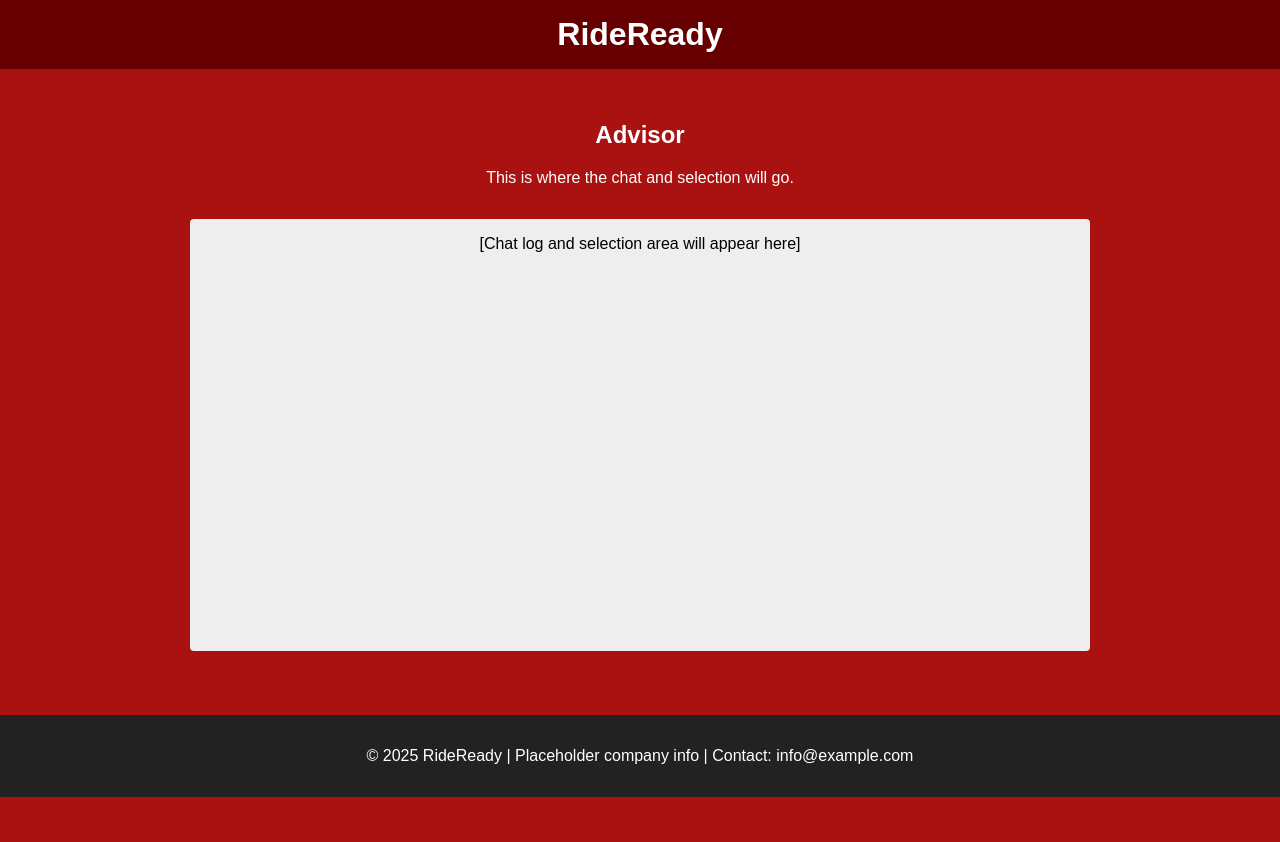
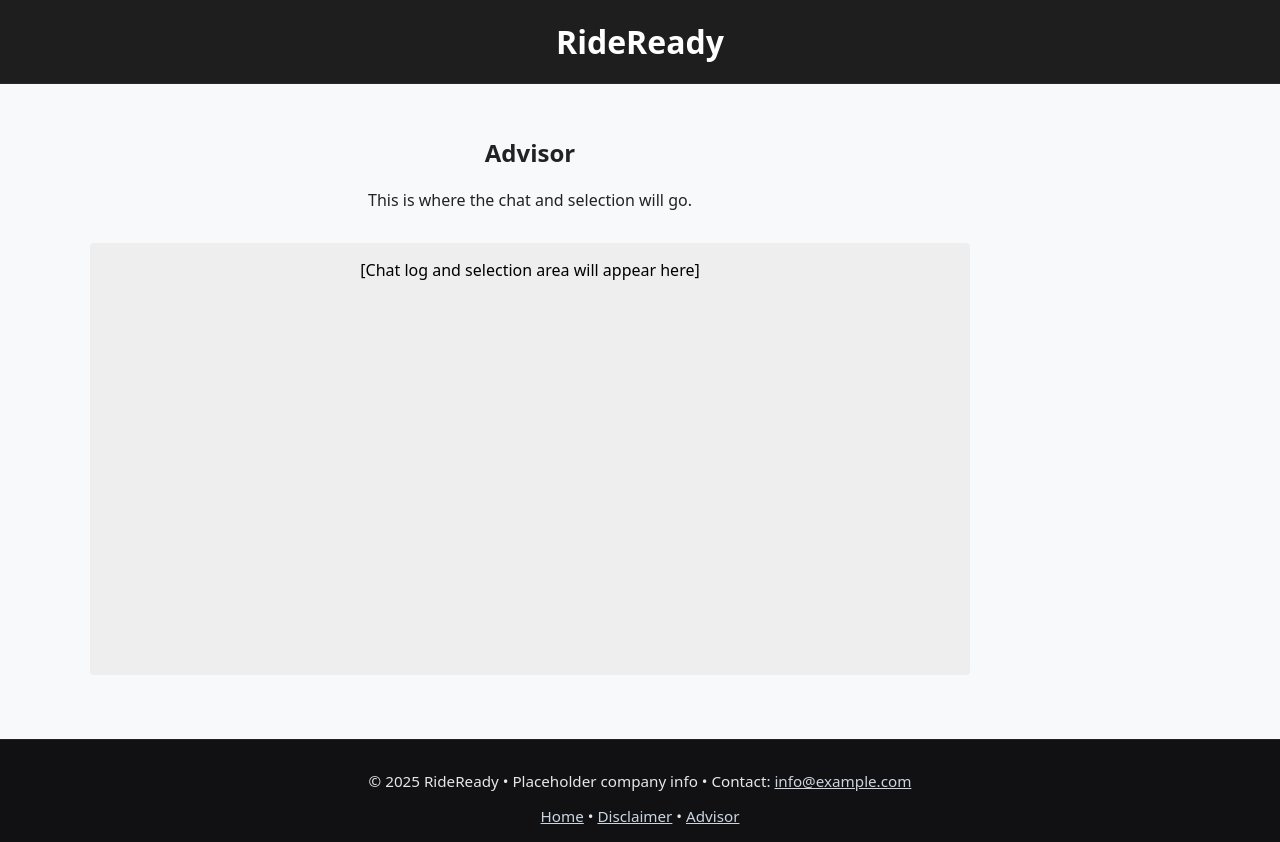
Before and after one commit to htran174/moto-advisor, a Flask app: page /advisor in a window 1280 px wide. Before the commit the page ends 797 px from the top, so only its background shows below. Run offline with Flask 3, Linux system fonts and the light colour scheme.

Commit message:
change base color and format

```diff
--- a/templates/base.html
+++ b/templates/base.html
@@ -4,26 +4,174 @@
   <meta charset="utf-8">
   <title>{{ app_title }} — {{ page_title }}</title>
   <meta name="viewport" content="width=device-width, initial-scale=1">
+  <style>
+    :root{
+      /* Professional neutral + red accent */
+      --bg: #F8F9FA;
+      --surface: #FFFFFF;
+      --surface-2: #F2F4F7;
+      --text: #222222;
+      --muted: #6B7280;
+      --border: #E5E7EB;
+
+      --primary: #D32F2F;   /* red accent */
+      --primary-600: #B71C1C;
+      --primary-100: #FDE7E7;
+
+      --header-bg: #1E1E1E; /* dark neutral */
+      --footer-bg: #111113;
+      --link: #0F62FE;      /* readable link color */
+      --focus: #2563EB;
+      --radius: 14px;
+      --shadow: 0 10px 30px rgba(16,24,40,.08);
+    }
+
+    html, body { height: 100%; }
+    body{
+      margin:0;
+      font-family: ui-sans-serif, system-ui, -apple-system, "Segoe UI", Roboto, "Helvetica Neue", Arial, "Noto Sans", "Apple Color Emoji", "Segoe UI Emoji";
+      background: var(--bg);
+      color: var(--text);
+      -webkit-font-smoothing: antialiased;
+      -moz-osx-font-smoothing: grayscale;
+    }
+
+    /* Header */
+    header{
+      background: var(--header-bg);
+      color: white;
+      padding: 1rem 1.25rem;
+      text-align: center;
+      position: sticky;
+      top: 0;
+      z-index: 100;
+      border-bottom: 1px solid #2a2a2a;
+    }
+    header a{
+      color: white;
+      text-decoration: none;
+      display: inline-block;
+      padding: .25rem .5rem;
+      border-radius: 10px;
+    }
+    header a:focus-visible{
+      outline: 3px solid var(--focus);
+      outline-offset: 2px;
+      background: rgba(255,255,255,.04);
+    }
+
+    /* Main */
+    main{
+      padding: 2rem 1rem;
+      min-height: 72vh;
+      display: flex;
+      justify-content: center;
+      align-items: stretch;
+    }
+
+    /* Footer */
+    footer{
+      background: var(--footer-bg);
+      color: #E5E7EB;
+      padding: 1rem;
+      text-align:center;
+      border-top: 1px solid #222;
+      font-size: .95rem;
+    }
+    footer a{ color:#cbd5e1; }
+    footer nav{ margin-top: .25rem; }
+
+    /* Layout helpers */
+    .container{
+      width: 100%;
+      max-width: 1100px;
+      margin: 0 auto;
+    }
+    .card{
+      background: var(--surface);
+      border: 1px solid var(--border);
+      border-radius: var(--radius);
+      box-shadow: var(--shadow);
+    }
+    .section-pad{ padding: 1.25rem; }
+    .title{ margin: 0 0 .5rem 0; font-size: clamp(1.25rem, 1.2rem + 1vw, 1.75rem); }
+    .subtitle{ margin: 0; color: var(--muted); }
+
+    /* Buttons */
+    .btn{
+      appearance: none;
+      border: none;
+      cursor: pointer;
+      font-weight: 600;
+      border-radius: 999px;
+      padding: .7rem 1.1rem;
+      transition: transform .04s ease, box-shadow .18s ease, background .18s ease;
+    }
+    .btn:active{ transform: translateY(1px); }
+
+    .btn-primary{
+      color: #fff;
+      background: linear-gradient(90deg, var(--primary), var(--primary-600));
+      box-shadow: 0 6px 18px rgba(179, 31, 31, .25);
+    }
+    .btn-primary:hover{ filter: brightness(1.05); }
+    .btn-outline{
+      background: transparent;
+      border: 1.5px solid var(--primary);
+      color: var(--primary);
+    }
+    .btn-outline:hover{
+      background: var(--primary-100);
+    }
+
+    /* Responsive grid (used on Home) */
+    .grid{
+      display: grid;
+      gap: 1rem;
+    }
+    @media (min-width: 900px){
+      .grid-3{
+        grid-template-columns: 1fr 1.2fr 1fr;
+        align-items: stretch;
+      }
+      .grid-2{
+        grid-template-columns: 1fr 1fr;
+      }
+    }
+
+    /* Accessible focus */
+    a, button, input, textarea { outline: none; }
+    a:focus-visible, button:focus-visible, input:focus-visible, textarea:focus-visible{
+      outline: 3px solid var(--focus);
+      outline-offset: 2px;
+      border-radius: 8px;
+    }
+  </style>
 </head>
-<body style="margin: 0; font-family: sans-serif; background-color: #a11; color: white;">
+<body>
 
   <!-- Header -->
-  <header style="background-color: #600; padding: 1rem; text-align: center;">
-    <h1 style="margin: 0;">
-      <a href="{{ url_for('home') }}" style="color: white; text-decoration: none;">
-        {{ app_title }}
-      </a>
+  <header>
+    <h1 style="margin:0;">
+      <a href="{{ url_for('home') }}">{{ app_title }}</a>
     </h1>
   </header>
 
   <!-- Main content -->
-  <main style="padding: 2rem; min-height: 70vh; display: flex; justify-content: center; align-items: center;">
-    {% block content %}{% endblock %}
+  <main>
+    <div class="container" role="main">
+      {% block content %}{% endblock %}
+    </div>
   </main>
 
-  <!-- Footer (shared by all pages) -->
-  <footer style="background-color: #222; color: white; padding: 1rem; text-align: center;">
-    <p>© 2025 RideReady | Placeholder company info | Contact: info@example.com</p>
+  <!-- Footer -->
+  <footer>
+    <p>© 2025 RideReady • Placeholder company info • Contact: <a href="mailto:info@example.com">info@example.com</a></p>
+    <nav aria-label="Footer navigation">
+      <a href="{{ url_for('home') }}">Home</a> •
+      <a href="{{ url_for('disclaimer') }}">Disclaimer</a> •
+      <a href="{{ url_for('advisor') }}">Advisor</a>
+    </nav>
   </footer>
 
 </body>
```
